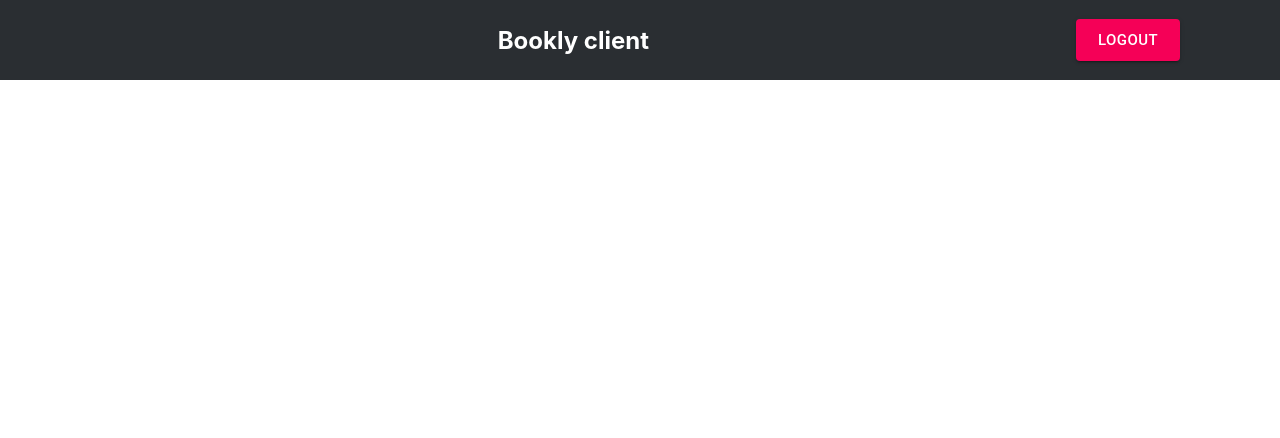
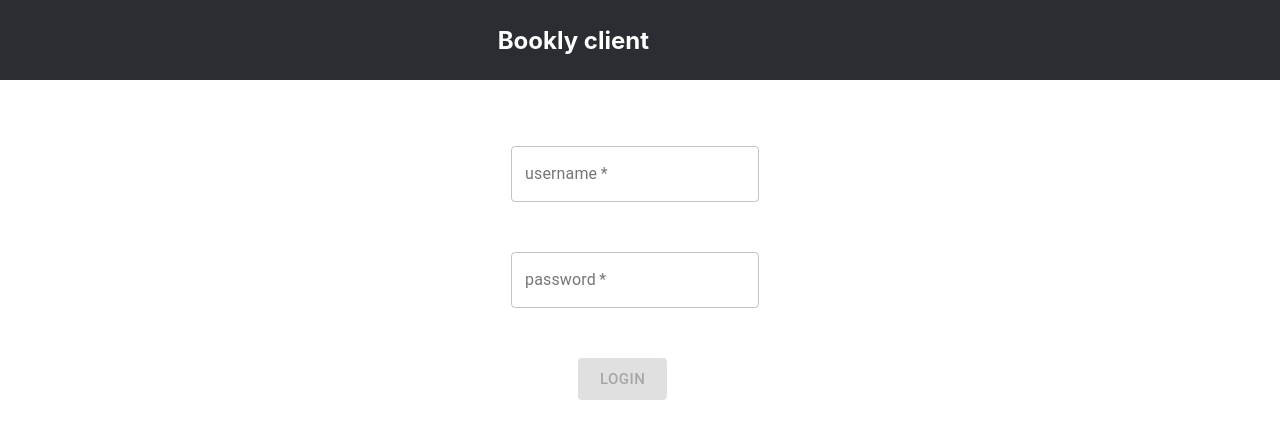
Before and after one commit to mikevelko/b-team, a React (Create React App) app in the folder client/: page /client/login in a window 1280 px wide. Shown: the top 438 px of the page. Built offline with nearby package versions, Linux system fonts and the light colour scheme.

Commit message:
Login panel (#107)
* Create client-node.js.yml

* tests: Removed failing tests

* hotels view for client and search box

* done : login page, logout button action and lenght check for password and username

Co-authored-by: Gloomwidow <michalmachnio.mm@gmail.com>

```diff
--- a/client/src/App.js
+++ b/client/src/App.js
@@ -1,22 +1,59 @@
 import './App.css';
-import React, { Component } from 'react';
-import { BrowserRouter as Router, Route, Switch } from 'react-router-dom';
+import React, { Component, useState } from 'react';
+import { BrowserRouter as Router, Route, Switch, Redirect } from 'react-router-dom';
 import MainPage from './components/MainPage';
 import Nav from './components/Nav';
 import Hotels from './components/Hotels';
 import Client from './components/Client';
+import PrivateRoute from './components/PrivateRoute'
+import LoginPage from './components/LoginPage';
 
-function App() {
+class App extends Component {
+  constructor() {
+    super();
+    this.Logout = this.Logout.bind(this);
+    this.Login = this.Login.bind(this);
+    this.state = {
+      isUserAuthenticated: false
+    };
+  }
+
+  Logout() {
+    this.setState({
+      isUserAuthenticated: false
+    });
+  }
+
+  Login() {
+    this.setState({
+      isUserAuthenticated: true
+    });
+  }
+
+  render() {
     return (
       <Router>
-      <Nav/>
+        <Nav isUserAuthenticated={this.state.isUserAuthenticated} Logout={this.Logout}/>
         <Switch>
-        <Route path="/" exact component={MainPage}/>
-        <Route path="/client" exact component={Client}/>
-        <Route path="/hotels" exact component={Hotels}/>
+          <Route
+            exact
+            path="/"
+            render={() => {
+              return (
+                this.isUserAuthenticated ?
+                  <Redirect to="/client/login" /> :
+                  <Redirect to="/home" />
+              )
+            }}
+          />
+          <PrivateRoute authed={this.state.isUserAuthenticated} exact path='/home' component={MainPage} />
+          <PrivateRoute authed={this.state.isUserAuthenticated} exact path='/hotels' component={Hotels} />
+          <PrivateRoute authed={this.state.isUserAuthenticated} exact path='/client' component={Client} />
+          <Route exact path="/client/login" component={() => <LoginPage Login={this.Login}/>}/>
         </Switch>
       </Router>
     );
   }
+}
 
 export default App;
--- /dev/null
+++ b/client/src/components/LoginPage.css
@@ -0,0 +1,25 @@
+.nav-inputs
+{
+    flex: 100%;
+    display: flex;
+    align-items: center;
+    justify-content: center;
+    padding: 50px;
+}
+
+.li
+{
+    display: flex;
+    list-style-type: none;
+    padding-bottom: 50px;
+    padding-right: 50px;
+}
+
+.li-2
+{
+    display: flex;
+    list-style-type: none;
+    padding-bottom: 50px;
+    padding-right: 50px;
+    margin-left: 67px;
+}
--- /dev/null
+++ b/client/src/components/LoginPage.jsx
@@ -0,0 +1,61 @@
+import React, { Component, useState,useEffect } from 'react';
+import './LoginPage.css';
+import Button from '@material-ui/core/Button';
+import TextField from '@material-ui/core/TextField';
+import { useHistory } from 'react-router-dom';
+
+function LoginPage(props) {
+    const history = useHistory();
+
+    const routeChange = () => {
+        props.Login();
+        let path = `/home`;
+        history.push(path);
+    }
+
+
+
+    const [username, setUsername] = useState("");
+    const [password, setPassword] = useState("");
+    const [buttonDisabled, setDisabled] = useState(true);
+
+    useEffect(() => {
+        SpellCheck();
+        }, [username,password])
+
+    const handleChangeUsername = (event) => {
+        setUsername(event.target.value);
+
+    };
+    const handleChangePassword = (event) => {
+        setPassword(event.target.value);
+    };
+
+    function SpellCheck()
+    {
+        if(username.length>2 && password.length>2) setDisabled(false);
+        else setDisabled(true);
+    }
+
+
+    return (
+        <div>
+            <div className="nav-inputs">
+                <ul>
+                    <li className="li">
+                        <TextField required id="outlined-basic" label="username" variant="outlined" onChange={handleChangeUsername}/>
+                    </li>
+                    <li className="li">
+                        <TextField required id="outlined-basic" label="password" variant="outlined" onChange={handleChangePassword}/>
+                    </li>
+                    <li className="li-2">
+                        <Button variant="contained" color="primary" size="large" onClick={routeChange} disabled={buttonDisabled}>Login</Button>
+                    </li>
+
+                </ul>
+            </div>
+        </div>
+    );
+}
+
+export default LoginPage;
--- a/client/src/components/Nav.jsx
+++ b/client/src/components/Nav.jsx
@@ -1,20 +1,28 @@
 import React, { Component } from 'react';
 import './Nav.css';
 import Button from '@material-ui/core/Button';
+import { Link, useHistory } from 'react-router-dom';
 
-class Nav extends Component {
-    render() {
+function Nav(props) {
+    const history = useHistory();
+
+    const routeChange = () => {
+        props.Logout();
+        let path = `/client/login`;
+        history.push(path);
+    }
     return (
         <div className="profile-nav">
             <div className="main-navbar-left">
                 <h2>Bookly client</h2>
             </div>
             <div className="main-navbar-right">
-                    <Button variant="contained" color="secondary" size="large">Logout</Button>
+                {!props.isUserAuthenticated ? "" :
+                    <Button variant="contained" color="secondary" size="large" onClick={routeChange}>Logout</Button>
+                }
             </div>
         </div>
     );
 }
-}
 
 export default Nav;
--- /dev/null
+++ b/client/src/components/PrivateRoute.jsx
@@ -0,0 +1,14 @@
+import React, { Component } from 'react';
+import { BrowserRouter as Router, Route, Switch, Redirect } from 'react-router-dom';
+
+function PrivateRoute ({component: Component, authed}) {
+    return (
+      <Route
+        render={(props) => authed === true
+          ? <Component/>
+          : <Redirect to={{pathname: '/client/login'}} />}
+      />
+    )
+  }
+
+export default PrivateRoute;
```
Lines whose indentation alone changed are shown as unchanged.
